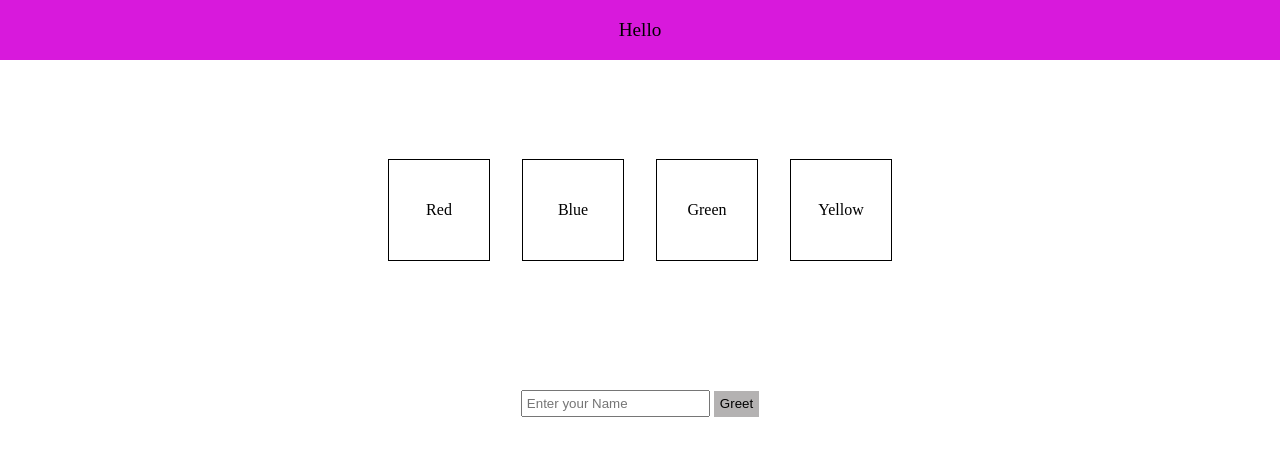
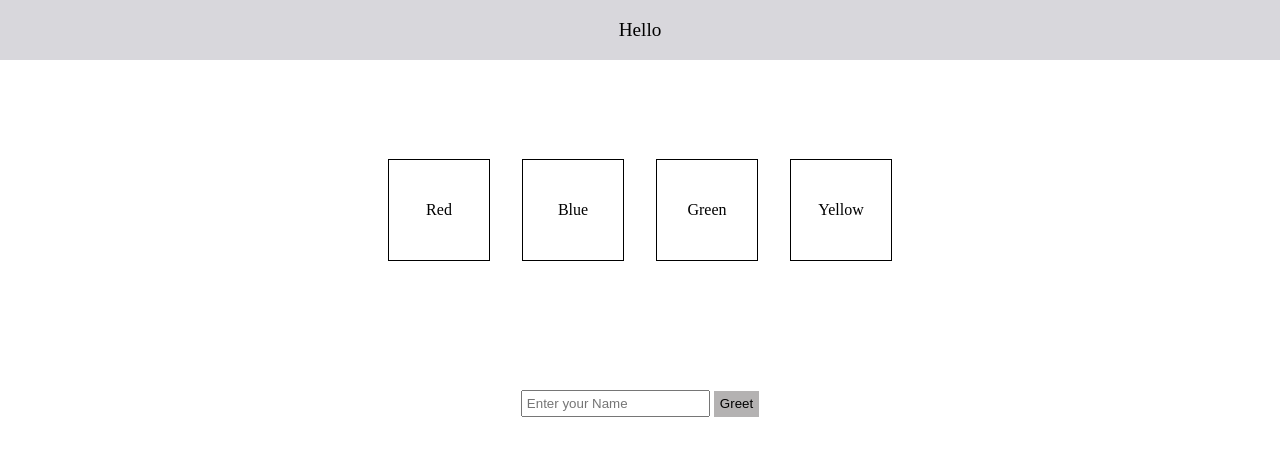
Before and after one commit to rohitprajapati23/assignment_3, a plain HTML site: page index.html in a window 1280 px wide. Drawn offline with Linux system fonts and the light colour scheme.

Commit message:
Update style.css

```diff
--- a/style.css
+++ b/style.css
@@ -7,7 +7,7 @@ body{
 
 .header{
     width: 100%;
-    background-color: rgb(216, 25, 220);
+    background-color: rgb(216, 215, 220);
     display: flex;
     justify-content: center;
     align-items: center;
```
